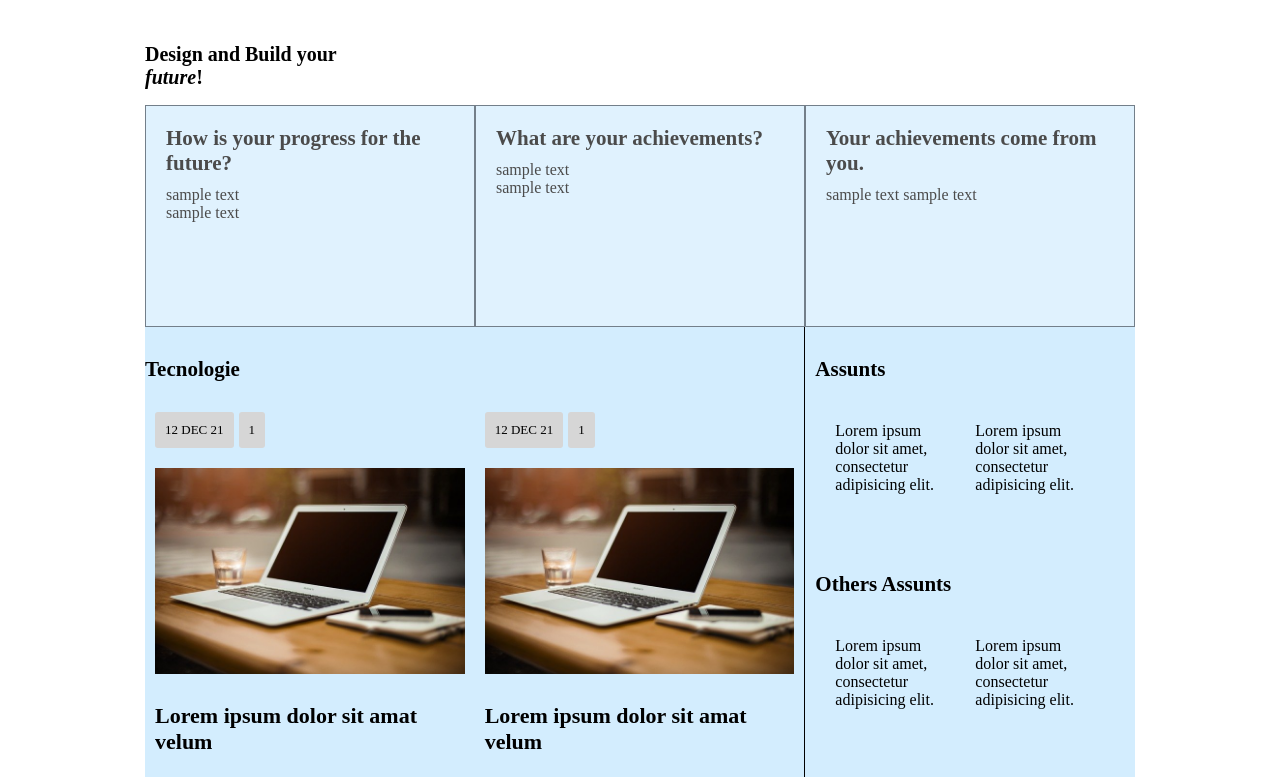
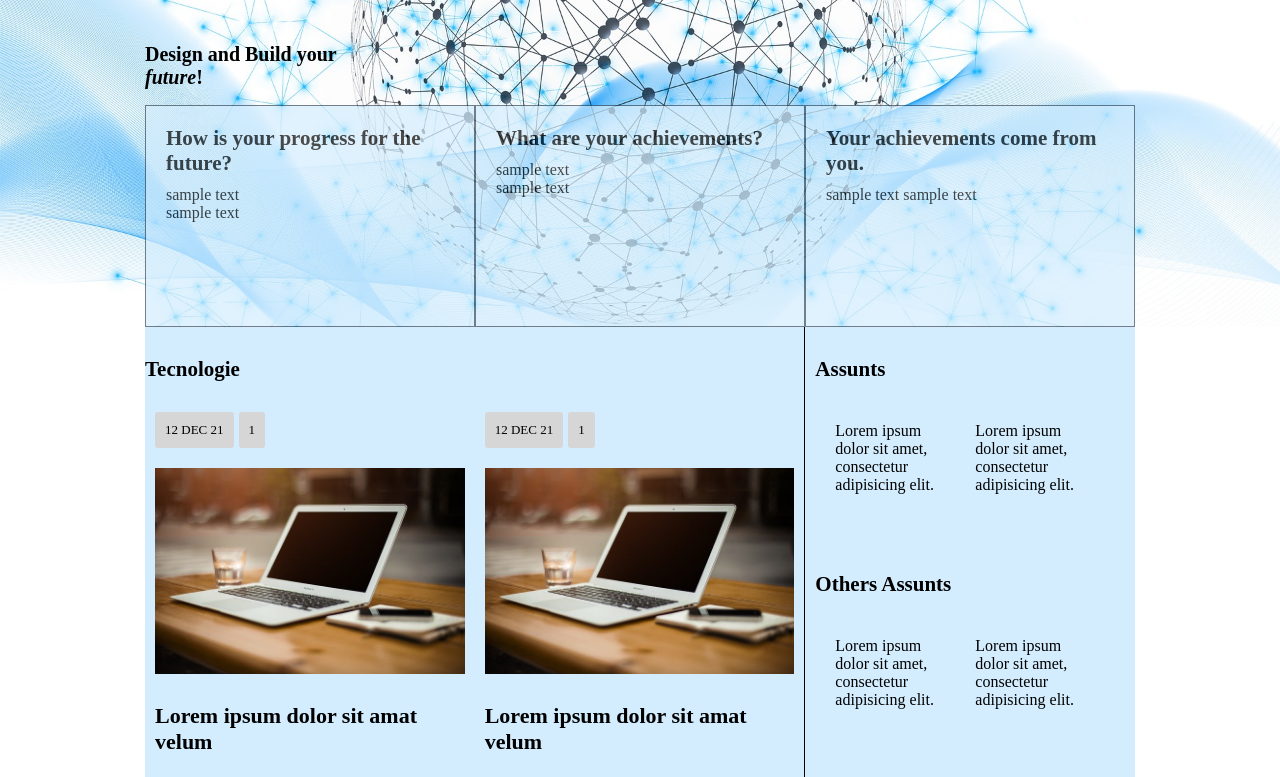
Before and after one commit to wmgp/wgmp, a plain HTML site: page index.html in a window 1280 px wide. Shown: the part 274-1051 px from the top of the page. Drawn offline with Linux system fonts and the light colour scheme.

Commit message:
projeto html

```diff
--- a/assets/css/style.css
+++ b/assets/css/style.css
@@ -61,7 +61,7 @@ nav a:hover{
 #banner{
     display: flex;
     justify-content: center;
-    background-image: url(./assets/images/banners.jpg);
+    background-image: url(../images/banners.jpg);
     background-position: center;
     background-size: cover;
     height: 500px;
```
